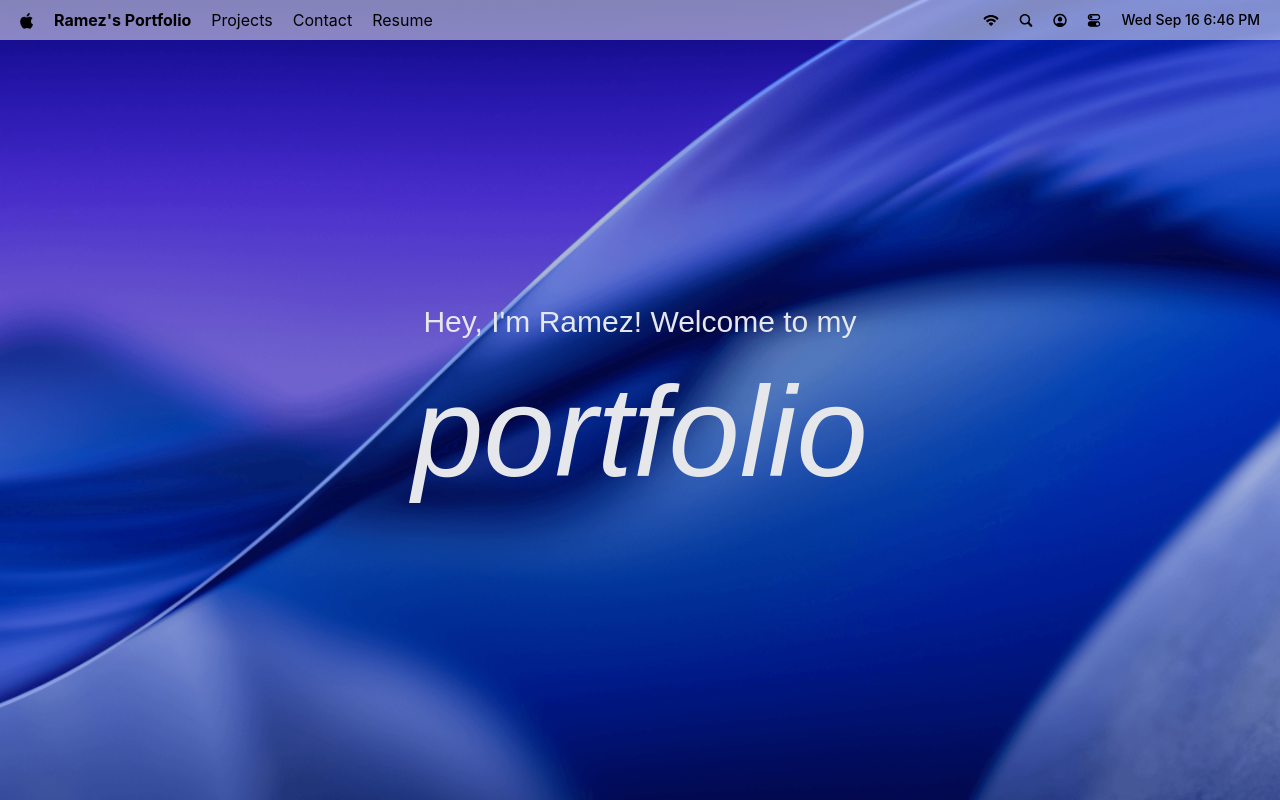
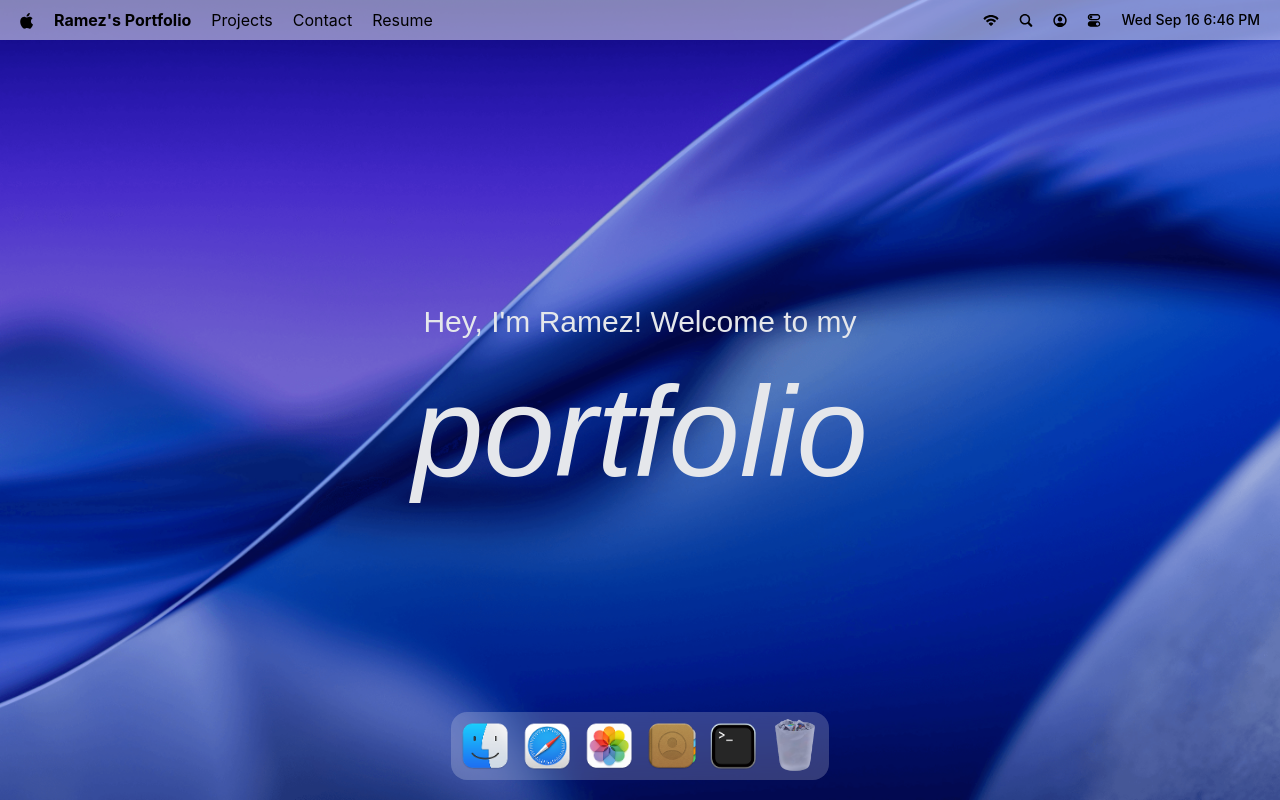
Before and after one commit to RamezKhaled77/macOS-Portfolio, a React (Vite) app: page / in a window 1280 px wide. Built offline with nearby package versions, Linux system fonts and the light colour scheme; a web font is replaced by a local one.

Commit message:
implement dock presentation

```diff
--- a/package.json
+++ b/package.json
@@ -17,6 +17,7 @@
     "lucide-react": "^1.46.0",
     "react": "^19.2.8",
     "react-dom": "^19.2.8",
+    "react-tooltip": "^6.0.8",
     "tailwindcss": "^4.3.3"
   },
   "devDependencies": {
--- a/src/App.jsx
+++ b/src/App.jsx
@@ -1,10 +1,11 @@
-import { Navbar, Welcome } from "#components";
+import { Dock, Navbar, Welcome } from "#components";
 
 const App = () => {
   return (
     <main className="">
       <Navbar />
       <Welcome />
+      <Dock />
     </main>
   );
 };
--- /dev/null
+++ b/src/components/Dock.jsx
@@ -0,0 +1,93 @@
+import { dockApps } from "#constants";
+import { Tooltip } from "react-tooltip";
+
+import { useRef } from "react";
+import { useGSAP } from "@gsap/react";
+import gsap from "gsap";
+
+const Dock = () => {
+  const dockRef = useRef(null);
+  useGSAP(() => {
+    const dock = dockRef.current;
+    if (!dock) return;
+
+    const icons = dock.querySelectorAll(".dock-icon");
+
+    const animateIcons = (mouseX) => {
+      const { left } = dock.getBoundingClientRect();
+
+      icons.forEach((icon) => {
+        const { left: iconLeft, width } = icon.getBoundingClientRect();
+        const center = iconLeft - left + width / 2;
+        const distance = Math.abs(mouseX - center);
+        const intensity = Math.exp(-(distance ** 2.5) / 20000);
+
+        gsap.to(icon, {
+          scale: 1 + 0.25 * intensity,
+          y: -15 * intensity,
+          duration: 0.2,
+          ease: "power1.out",
+        });
+      });
+    };
+
+    const handleMouseMove = (e) => {
+      const { left } = dock.getBoundingClientRect();
+
+      animateIcons(e.clientX - left);
+    };
+
+    const resetIcons = () => {
+      icons.forEach((icon) =>
+        gsap.to(icon, {
+          scale: 1,
+          y: 0,
+          duration: 0.3,
+          ease: "power1.out",
+        }),
+      );
+    };
+
+    dock.addEventListener("mousemove", handleMouseMove);
+    dock.addEventListener("mouseleave", resetIcons);
+    return () => {
+      dock.removeEventListener("mousemove", handleMouseMove);
+      dock.removeEventListener("mouseleave", resetIcons);
+    };
+  }, []);
+
+  const toggleApp = (app) => {
+    //TODO - Widows
+  };
+
+  return (
+    <section id="dock">
+      <div ref={dockRef} className="dock-container">
+        {dockApps.map(({ id, name, icon, canOpen }) => (
+          <div key={id} className="relative flex justify-center">
+            <button
+              type="button"
+              className="dock-icon"
+              aria-label={name}
+              data-tooltip-id="dock-tooltip"
+              data-tooltip-content={name}
+              data-tooltip-delay-show={150}
+              disabled={!canOpen}
+              onClick={() => toggleApp({ id, canOpen })}
+            >
+              <img
+                src={`/images/${icon}`}
+                alt={name}
+                loading="lazy"
+                className={canOpen ? "" : "opacity-60"}
+              />
+            </button>
+          </div>
+        ))}
+        <Tooltip id="dock-tooltip" place="top" className="tooltip" />
+      </div>
+    </section>
+  );
+};
+
+export default Dock;
--- a/src/components/index.js
+++ b/src/components/index.js
@@ -1,4 +1,4 @@
 import Navbar from "#components/Navbar";
 import Welcome from "#components/Welcome";
-
-export { Navbar, Welcome };
+import Dock from "#components/Dock";
+export { Navbar, Welcome, Dock };
--- a/src/index.css
+++ b/src/index.css
@@ -86,7 +86,7 @@
     }
 
     .tooltip {
-      @apply !py-1 !px-3 !w-fit !text-center !text-xs !rounded-md !bg-blue-200 !text-blue-900 !shadow-2xl;
+      @apply !py-1 !px-3 !w-fit !text-center !text-xs !font-medium !rounded-md !bg-blue-200 !text-blue-900 !shadow-2xl;
     }
 
     .dock-icon {
```
Also changed, not shown: 1 other file (tests, documents, lock files or other folders).
